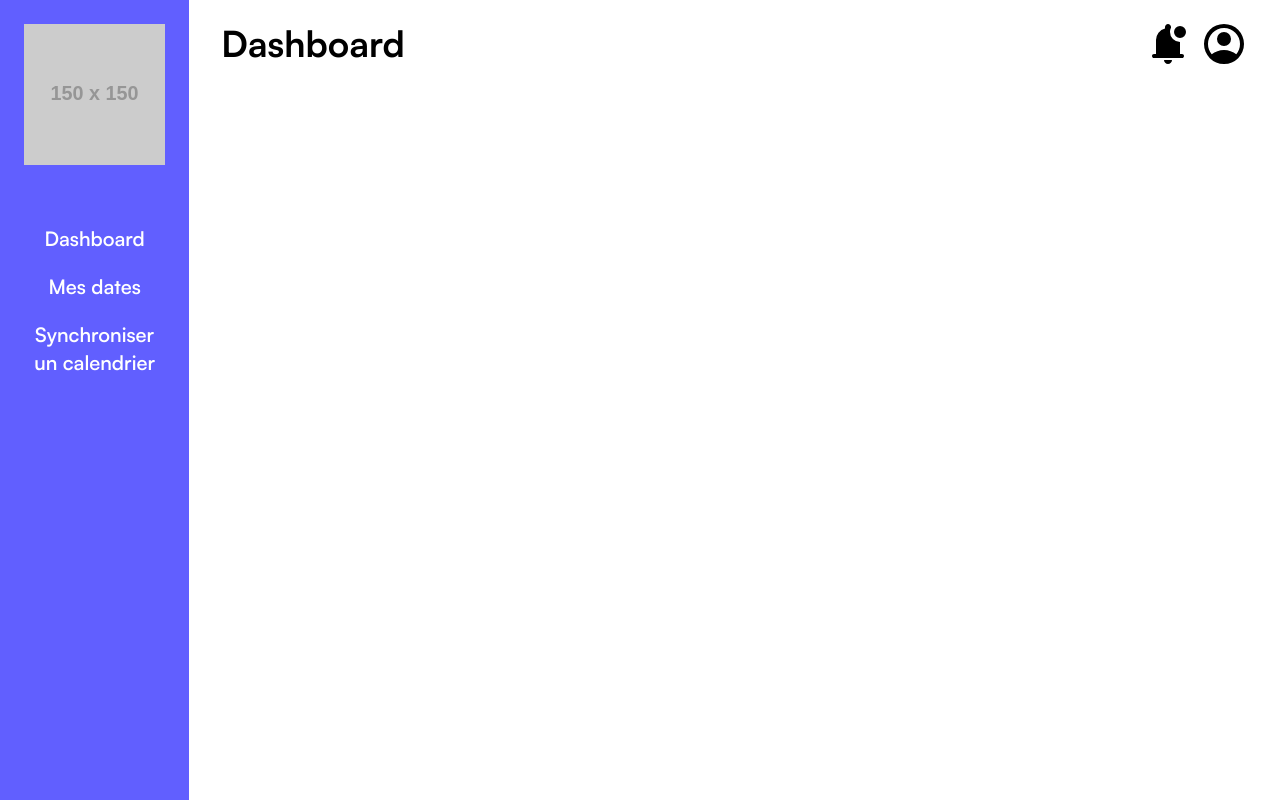
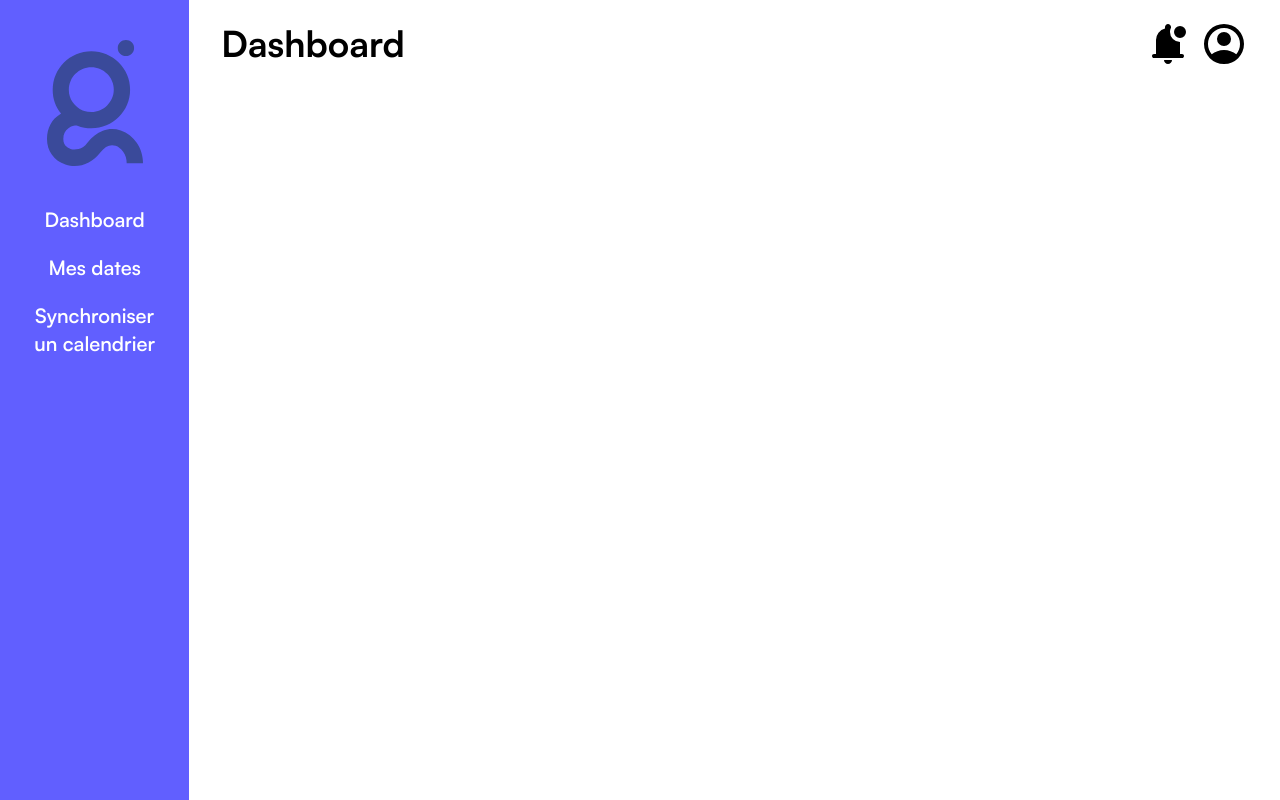
Before and after one commit to valentinbgt/sae401, a Nuxt app: page / in a window 1280 px wide. Built offline with nearby package versions, Linux system fonts and the light colour scheme.

Commit message:
style: Added main logo

```diff
--- a/components/NavMenu.vue
+++ b/components/NavMenu.vue
@@ -1,10 +1,9 @@
 <template>
   <nav class="bg-indigo-500 w-56 h-screen flex flex-col items-center p-6">
-    <img
-      src="https://placehold.co/150"
-      alt="Logo du cahier de texte"
-      class="mb-10"
-    />
+    <NuxtLink to="/" class="mb-5 mt-4"
+      ><img src="/logo.svg" alt="Logo du cahier de texte" class="w-24"
+    /></NuxtLink>
+
     <NuxtLink
       to="/"
       class="text-white font-semibold hover:underline mt-5 text-xl text-center"
```
